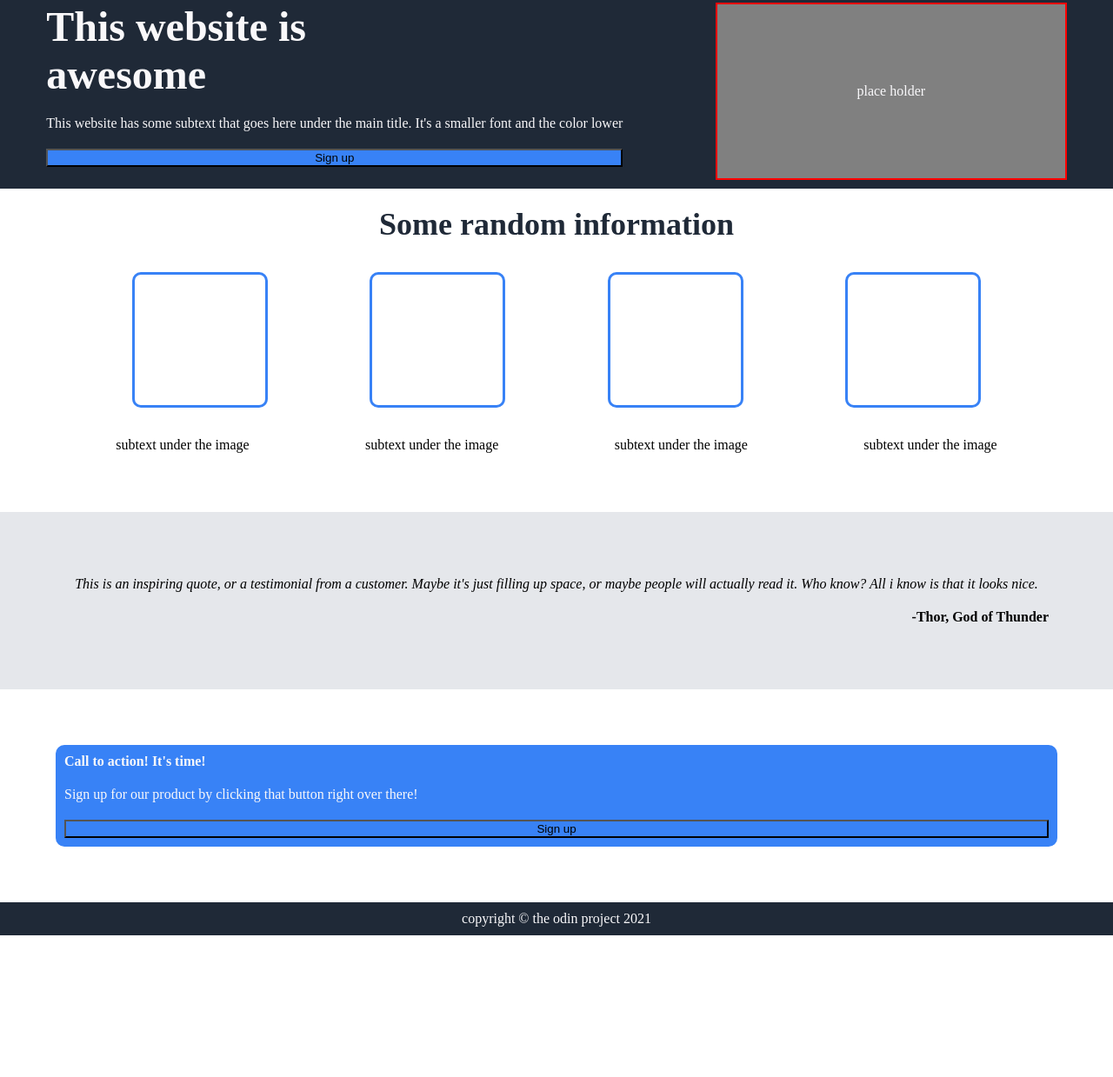
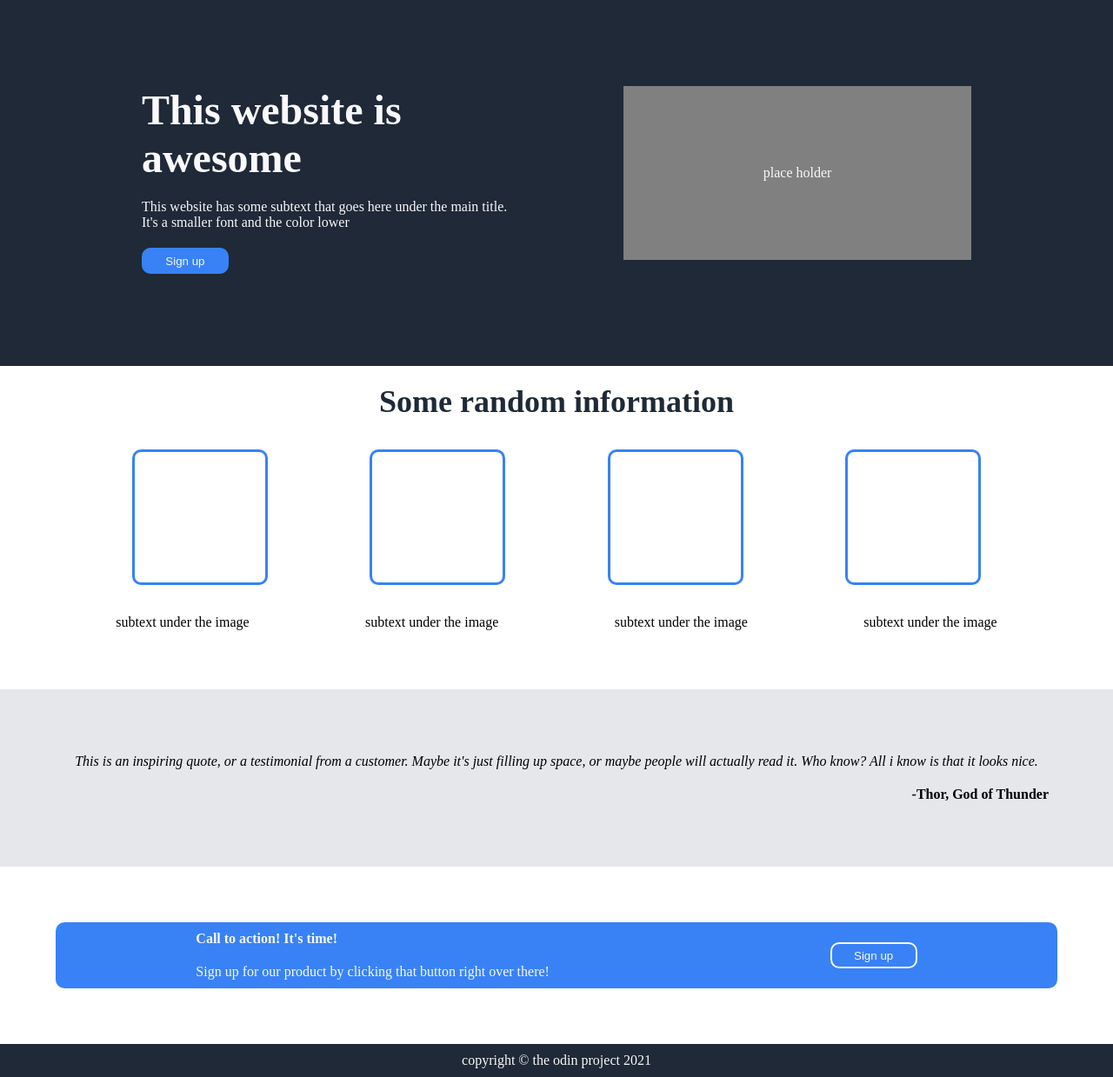
Before and after one commit to Benton14/odin-landing-page, a plain HTML site: page index.html in a window 1280 px wide. Shown: the part 45-1284 px from the top of the page at 87% size. Before the commit the page ends 1121 px from the top, so only its background shows below. Drawn offline with Linux system fonts and the light colour scheme.

Commit message:
Finished Landing Page

```diff
--- a/index.html
+++ b/index.html
@@ -20,7 +20,7 @@
         <div class="left">
             <p class="ctitle">This website is <br>awesome</p>
             <p class="context">This website has some subtext that goes
-                here under the main title. It's a smaller font and the color lower
+                here under the main title. <br>It's a smaller font and the color lower
             </p>
             <button id="first">Sign up</button>
         </div>
@@ -48,10 +48,12 @@
         <p class="title qtitle">-Thor, God of Thunder</p>
     </div>
     <div class="sign-up">
-        <p class="title">Call to action! It's time!</p>
-        <p class="context">Sign up for our product by clicking that button right
-            over there!</p>
-        <button class="inverted">Sign up</button>
+        <div class="left">
+            <p class="title">Call to action! It's time!</p>
+            <p class="context">Sign up for our product by clicking that button right
+                over there!</p>
+        </div>
+        <button id="second">Sign up</button>
     </div>
     <div class="footer">
         <p>copyright © the odin project 2021</p>
--- a/style.css
+++ b/style.css
@@ -72,6 +72,7 @@ button,
 .content {
     display: flex;
     justify-content: space-around;
+    padding: 6em;
 }
 
 .left {
@@ -79,14 +80,21 @@ button,
     flex-direction: column;
 }
 
-button#1 {
+button#first {
     align-self: flex-start;
+    border: 2px solid #3882f6;
+    border-radius: 10px;
+}
+
+button#second {
+    border: 2px solid #f9f8fa;
+    border-radius: 10px;
+    align-self: center;
 }
 
 .img {
     display: flex;
     background-color: grey;
-    border: 2px solid red;
     justify-content: center;
     align-items: center;
     height: 200px;
@@ -100,6 +108,9 @@ p {
 
 button {
     margin: 10px;
+    color: #f9f8fa;
+    width: 100px;
+    height: 30px;
 }
 
 .info {
@@ -139,5 +150,6 @@ span {
     margin: 64px;
     border-radius: 10px;
     display: flex;
-    flex-flow: column wrap;
+    justify-content: space-around;
+    flex-wrap: wrap;
 }
```
Also changed, not shown: 1 other file.
